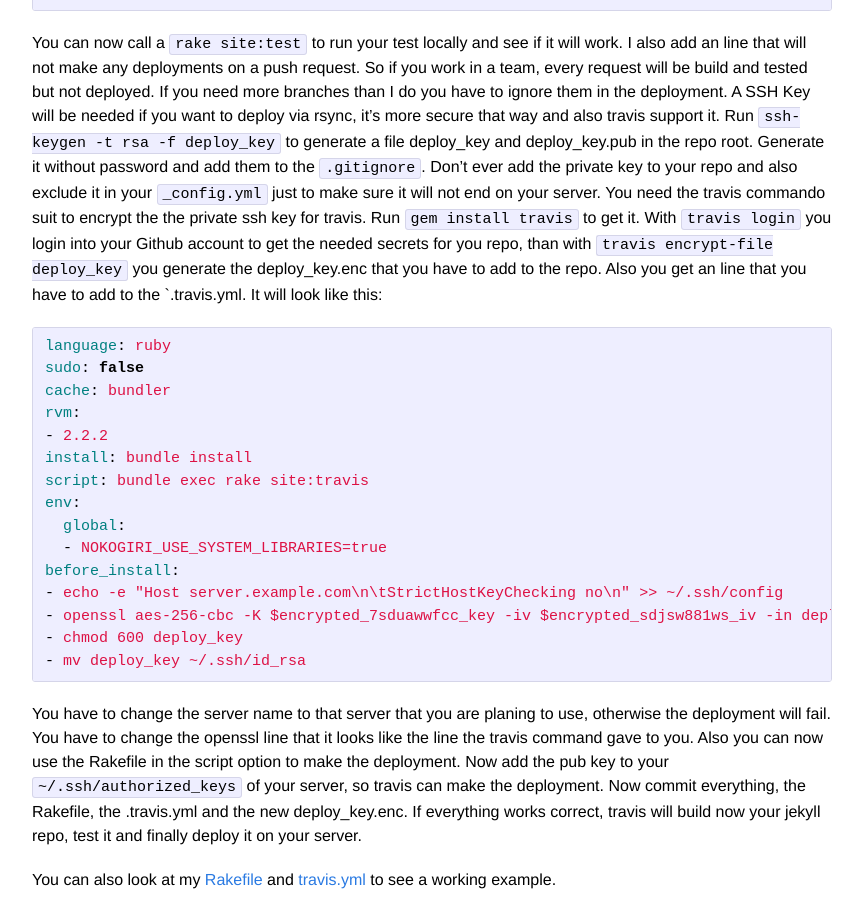
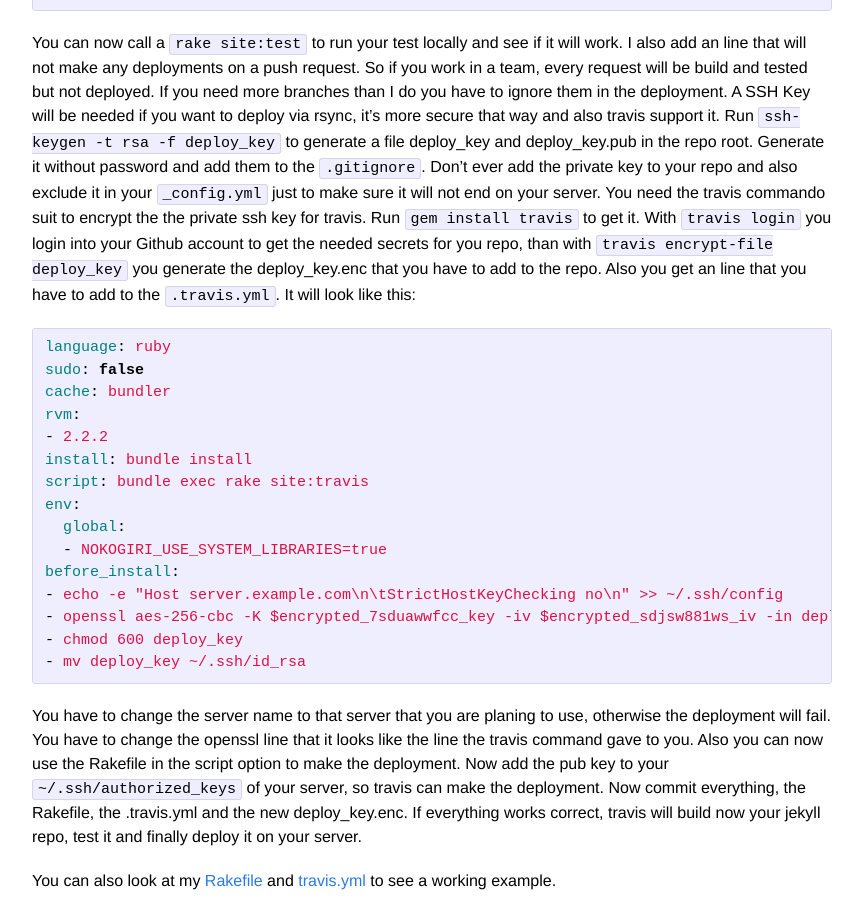
Before and after one commit to sangyye/uberblock, a Jekyll site: the page built from _posts/2015-08-13-build-test-and-deploy-jekyll-with-travis.md, in a window 1280 px wide and 900 px high, scrolled down 1837 px. Shown: the whole window, without its empty margins (208-1071 px from the left). Built offline with Jekyll 4.4.1, drawn with Linux system fonts in a browser that asks for light colours.

Commit message:
Fix little style and time error

```diff
--- a/_posts/2015-08-13-build-test-and-deploy-jekyll-with-travis.md
+++ b/_posts/2015-08-13-build-test-and-deploy-jekyll-with-travis.md
@@ -71,7 +71,7 @@ namespace :site do
 end
 {% endhighlight %}
 
-You can now call a `rake site:test` to run your test locally and see if it will work. I also add an line that will not make any deployments on a push request. So if you work in a team, every request will be build and tested but not deployed. If you need more branches than I do you have to ignore them in the deployment. A SSH Key will be needed if you want to deploy via rsync, it's more secure that way and also travis support it. Run `ssh-keygen -t rsa -f deploy_key` to generate a file deploy_key and deploy_key.pub in the repo root. Generate it without password and add them to the `.gitignore`. Don't ever add the private key to your repo and also exclude it in your `_config.yml` just to make sure it will not end on your server. You need the travis commando suit to encrypt the the private ssh key for travis. Run `gem install travis` to get it. With `travis login` you login into your Github account to get the needed secrets for you repo, than with `travis encrypt-file deploy_key` you generate the deploy_key.enc that you have to add to the repo. Also you get an line that you have to add to the `.travis.yml. It will look like this:
+You can now call a `rake site:test` to run your test locally and see if it will work. I also add an line that will not make any deployments on a push request. So if you work in a team, every request will be build and tested but not deployed. If you need more branches than I do you have to ignore them in the deployment. A SSH Key will be needed if you want to deploy via rsync, it's more secure that way and also travis support it. Run `ssh-keygen -t rsa -f deploy_key` to generate a file deploy_key and deploy_key.pub in the repo root. Generate it without password and add them to the `.gitignore`. Don't ever add the private key to your repo and also exclude it in your `_config.yml` just to make sure it will not end on your server. You need the travis commando suit to encrypt the the private ssh key for travis. Run `gem install travis` to get it. With `travis login` you login into your Github account to get the needed secrets for you repo, than with `travis encrypt-file deploy_key` you generate the deploy_key.enc that you have to add to the repo. Also you get an line that you have to add to the `.travis.yml`. It will look like this:
 
 {% highlight yaml %}
 language: ruby
```
Also changed, not shown: other parts of _posts/2015-08-13-build-test-and-deploy-jekyll-with-travis.md (+1 -1 lines).
